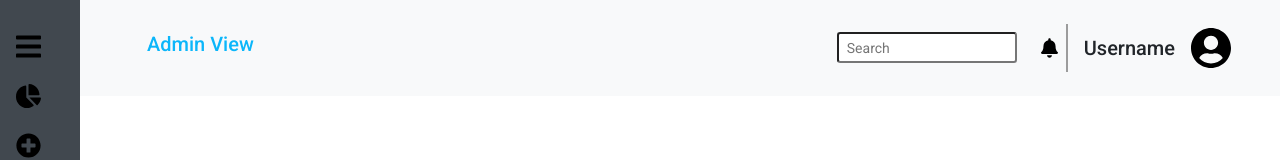
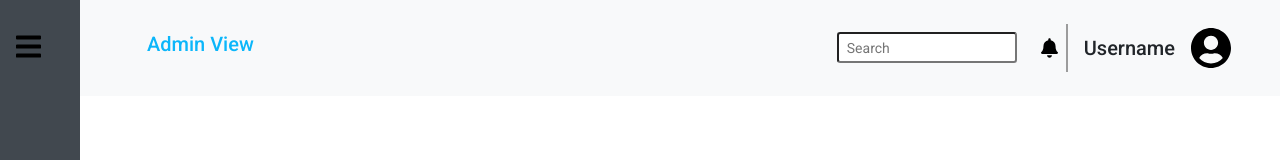
Before and after one commit to josephadadyin/ProjectTemp, an Angular app: page / in a window 1280 px wide. Shown: the top 160 px of the page. Built offline with nearby package versions, Linux system fonts and the light colour scheme.

Commit message:
sidebar toggle change

```diff
--- a/src/app/admin-header/admin-header.component.html
+++ b/src/app/admin-header/admin-header.component.html
@@ -1,10 +1,31 @@
-<div class="sidenav">
+<!-- <div class="sidenav">
   <a class="nav-link nav-link-css"><img src="./../../assets/bars-solid.svg" class="text-primary" width="25px"
       alt=""></a>
   <a class="nav-link nav-link-css"><img src="./../../assets/chart-pie-solid.svg" width="25px" alt=""></a>
   <a class="nav-link nav-link-css" routerLinkActive="sam-primary" [routerLink]="['/add-new']"><img
       src="./../../assets/plus-circle-solid.svg" width="25px" alt=""></a>
-</div>
+</div> -->
+<!-- ========================= -->
+<!-- example-container    -->
+<mat-drawer-container class="sidenav" autosize>
+  <a class="nav-link nav-link-css" mat-button (click)="drawer.toggle()"><img src=" ./../../assets/bars-solid.svg"
+      class="text-primary" width="25px" alt=""></a>
+  <mat-drawer #drawer class="sidenav" mode="side">
+    <a class="nav-link nav-link-css" mat-button (click)="drawer.toggle()"><img src=" ./../../assets/bars-solid.svg"
+        class="text-primary " width="25px" alt=""></a>
+    <a class="nav-link nav-link-css chart-pie "><img src="./../../assets/chart-pie-solid.svg" width="25px" alt=""></a>
+    <a class="nav-link nav-link-css mt-3" routerLinkActive="sam-primary" [routerLink]="['/add-new']"><img
+        src="./../../assets/plus-circle-solid.svg" width="25px" alt=""></a>
+  </mat-drawer>
+  <!-- <div class="example-sidenav-content">
+    <button type="button" mat-button (click)="drawer.toggle()">
+      Toggle sidenav
+    </button>
+  </div> -->
+</mat-drawer-container>
+
+<!-- ======================= -->
+
 
 <div class="main bg-light">
   <!-- <div class="row p-4"> -->
--- a/src/app/admin-header/admin-header.component.scss
+++ b/src/app/admin-header/admin-header.component.scss
@@ -35,6 +35,9 @@
   background-color: #f1efefd5;
 }
 
+.chart-pie {
+  margin-top: 100px;
+}
 @media screen and (max-height: 450px) {
   .sidenav {
     padding-top: 15px;
@@ -60,3 +63,22 @@
 .div-width {
   width: 100%;
 }
+
+// ====================== Material sidenav
+
+// .example-container {
+//   width: 500px;
+//   height: 300px;
+//   border: 1px solid rgba(0, 0, 0, 0.5);
+// }
+
+// .example-sidenav-content {
+//   display: flex;
+//   height: 100%;
+//   align-items: center;
+//   justify-content: center;
+// }
+
+// .example-sidenav {
+//   padding: 20px;
+// }
--- a/src/app/admin-header/admin-header.component.ts
+++ b/src/app/admin-header/admin-header.component.ts
@@ -3,13 +3,12 @@ import { Component, OnInit } from '@angular/core';
 @Component({
   selector: 'app-admin-header',
   templateUrl: './admin-header.component.html',
-  styleUrls: ['./admin-header.component.scss']
+  styleUrls: ['./admin-header.component.scss'],
 })
 export class AdminHeaderComponent implements OnInit {
+  showFiller = false;
 
-  constructor() { }
+  constructor() {}
 
-  ngOnInit(): void {
-  }
-
+  ngOnInit(): void {}
 }
--- a/src/app/app.module.ts
+++ b/src/app/app.module.ts
@@ -6,7 +6,7 @@ import { MatTableModule } from '@angular/material/table';
 import { RouterModule, Routes } from '@angular/router';
 import { HttpClientModule } from '@angular/common/http';
 import { FormsModule, ReactiveFormsModule } from '@angular/forms';
-// import { AngularFontAwesomeModule } from 'angular-font-awesome';
+import { MatSidenavModule } from '@angular/material/sidenav';
 
 import { AppRoutingModule } from './app-routing.module';
 import { AppComponent } from './app.component';
@@ -31,6 +31,7 @@ import { LoginComponent } from './login/login.component';
     LoginComponent,
   ],
   imports: [
+    MatSidenavModule,
     MatPaginatorModule,
     MatSliderModule,
     MatTableModule,
```
